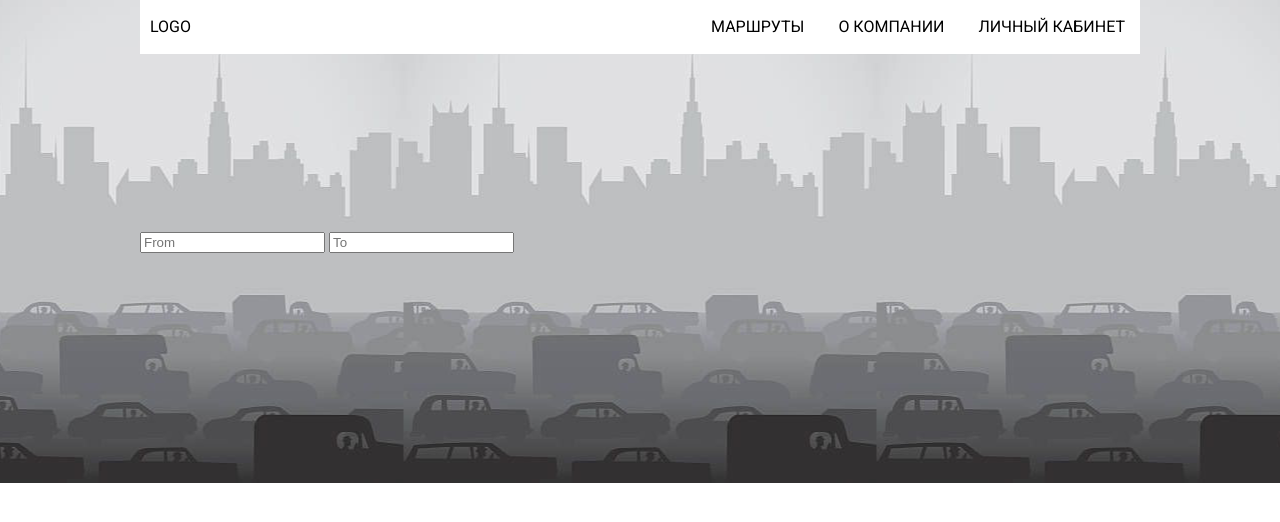
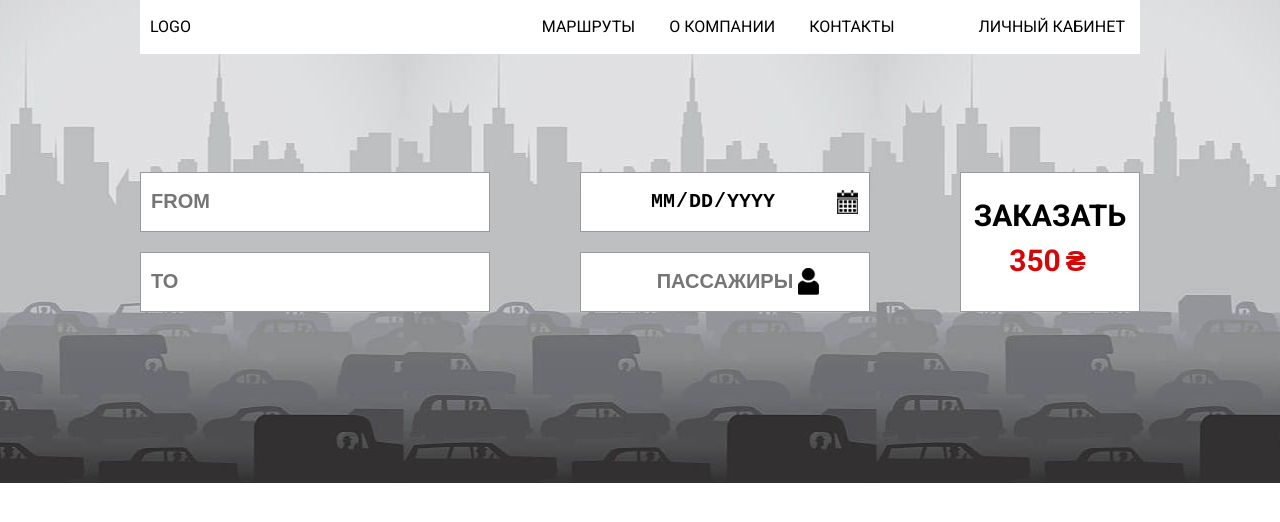
Before and after one commit to shepilova/transport-project, a plain HTML site: page index.html in a window 1280 px wide. Drawn offline with Linux system fonts and the light colour scheme.

Commit message:
made intro destination

```diff
--- a/app.js
+++ b/app.js
@@ -0,0 +1,3 @@
+$('#my-element').datepicker([options])
+// Access instance of plugin
+$('#my-element').data('datepicker')
--- a/index.html
+++ b/index.html
@@ -16,6 +16,7 @@
 				<nav class="nav">
 					<a class="nav-link" href="">Маршруты</a>
 					<a class="nav-link" href="">О компании</a>
+					<a class="nav-link" href="">Контакты</a>
 					<a class="nav-link" href="">Личный кабинет</a>
 				</nav>
 			</div> <!-- header-inner -->
@@ -25,17 +26,22 @@
 	<div class="intro">
 		<div class="container">
 			<div class="intro-inner">
-				<div class="destinations">
+				<div class="destination">
 					<div class="cities">
-						<input type="text" name="departure" placeholder="From">
-						<input type="text" name="arrival" placeholder="To">
+						<input class="input-city" type="text" name="departure" placeholder="From">
+						<input class="input-city" type="text" name="arrival" placeholder="To">
 					</div> <!-- cities -->
 					<div class="data-and-quantity">
+						<input class="input-date" type="date" name="date">
+						<input class="input-quantity" type="text" name="quantity" placeholder="Пассажиры" autocomplete="off">
+					</div> <!-- data-and-quantity -->
+					<a class="confirm-order order-btn" href="">Заказать <span class="price">350</span></a>
+				</div> <!-- destinations -->
 
-					</div>
-				</div> <!-- destinations -->
 			</div> <!-- intro-inner -->
 		</div> <!-- container -->
 	</div> <!-- intro -->
+
+
 </body>
 </html>
--- a/style.css
+++ b/style.css
@@ -57,13 +57,21 @@ body {
 	color: #000;
     text-decoration: none;
 
-    transition: background .2s linear;
+    transition: all .2s linear;
+}
+
+.nav-link:last-child {
+	margin-left: 50px;
 }
 
 .nav-link:hover {
-	background-color: #d8ffce;
+	background-color: #000;
+	color: #fff;
 }
 
+.nav-link:last-child:hover {
+	background-color: #0055ff;
+}
 
 /* Intro
 ========================*/
@@ -83,26 +91,131 @@ body {
 
 }
 
-.destinations {
+.destination {
+	display: flex;
+	justify-content: space-between;
+}
+
+.cities {
 	display: flex;
 	flex-direction: column;
 }
 
-.destinations > input {
+.input-city {
 	width: 350px;
-	height: 50px;
+	height: 60px;
 	padding: 10px;
 
 	font-size: 20px;
 	font-weight: 700;
 	text-transform: uppercase;
+
+	border: 1px solid rgba(0, 0, 0, 0.4);
 }
 
-.destinations > input:first-child {
+.input-city:first-child {
 	margin-bottom: 20px;
 }
 
-.destinations > input::placeholder {
+.input-city::placeholder {
 	font-size: 20px;
 	font-weight: 700;
 }
+
+.data-and-quantity {
+	display: flex;
+	flex-direction: column;
+}
+
+.input-date {
+	position: relative;
+	height: 60px;
+	padding: 10px;
+	margin-bottom: 20px;
+
+	font-size: 20px;
+	font-weight: 700;
+	text-transform: uppercase;
+	text-align: center;
+
+	border: 1px solid rgba(0, 0, 0, 0.4);
+}
+
+.input-date::-webkit-calendar-picker-indicator {
+  color: transparent;
+  opacity: 1;
+  background: url("images/date.png") no-repeat center;
+  background-size: contain;
+}
+
+.input-quantity {
+	position: relative;
+	height: 60px;
+	padding: 10px;
+
+	font-size: 20px;
+	font-weight: 700;
+	text-transform: uppercase;
+	text-align: center;
+
+	background: #fff url("images/passanger.png") no-repeat;
+  	background-size: auto;
+	background-position: 217px center;
+
+	border: 1px solid rgba(0, 0, 0, 0.4);
+}
+
+.quantity-icon {
+	position: absolute;
+}
+
+.confirm-order {
+	height: 140px;
+	width: 180px;
+	padding: 20px 0;
+
+	background: #fff;
+
+	border: 1px solid rgba(0, 0, 0, 0.4);
+}
+
+.order-btn {
+	display: block;
+
+	font-size: 30px;
+	font-weight: 700;
+	text-transform: uppercase;
+	text-align: center;
+	text-decoration: none;
+
+	color: #000;
+}
+
+.price {
+	font-size: 30px;
+	font-weight: 700;
+	text-transform: uppercase;
+	text-align: center;
+
+	color: #d40808;
+}
+
+.price:after {
+	content: "₴";
+	margin: 5px;
+	color: #d40808;
+}
+
+.confirm-order:hover {
+	background: #0055ff;
+	color: #fff;
+}
+
+.confirm-order:hover .price {
+	color: #fff;
+}
+
+
+.confirm-order:hover .price:after {
+	color: #fff;
+}
```
Also changed, not shown: images/date.png (added), images/passanger.png (added).
